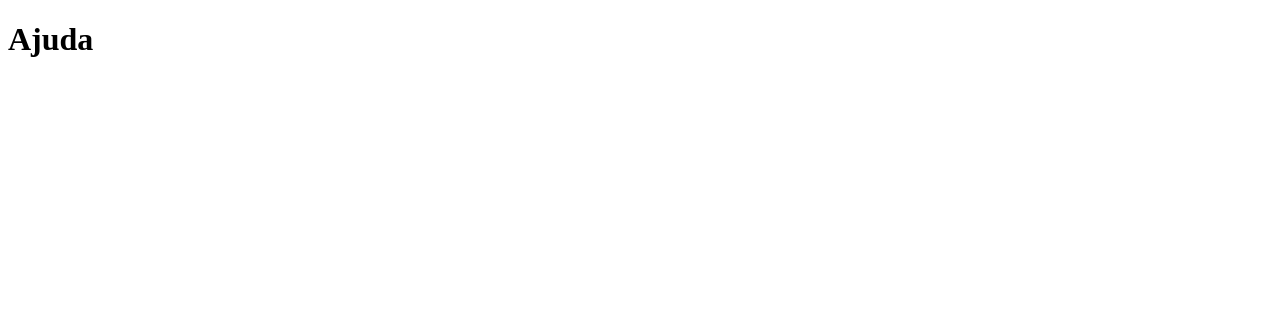
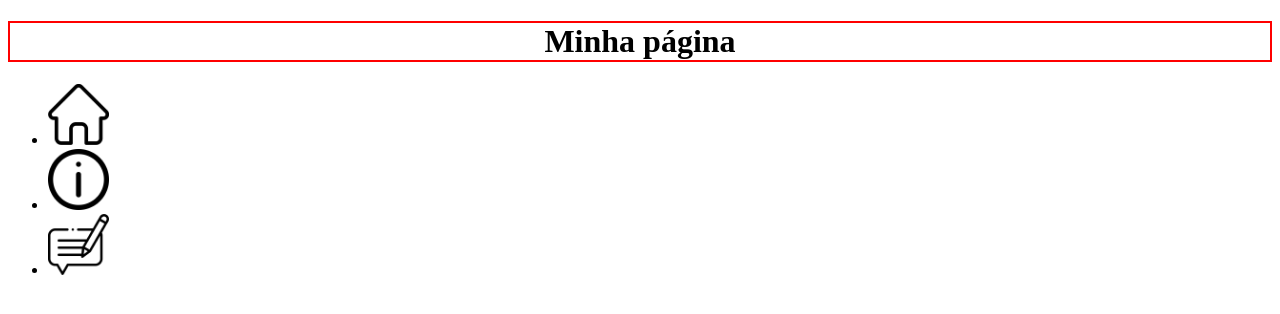
Before and after one commit to ViniciusLABernardes/aula05, a plain HTML site: page paginas/ajuda.html in a window 1280 px wide. Drawn offline with Linux system fonts and the light colour scheme.

Commit message:
colocando imagens na nav do header do  site

```diff
--- a/paginas/ajuda.html
+++ b/paginas/ajuda.html
@@ -4,8 +4,22 @@
     <meta charset="UTF-8">
     <meta name="viewport" content="width=device-width, initial-scale=1.0">
     <title>Ajuda</title>
+    <link rel="stylesheet" href="../style.css"/>
+
 </head>
 <body>
-    <h1>Ajuda</h1>
+    <div class="container">
+        <header class="cabecalho">
+            <h1>Minha página</h1>
+            <nav>
+                <ul>
+                    <li> <a href="../index.html"><img src="../img/home.png" class="iconsImg" alt="ajuda" >   </a> </li>
+                    <li> <a href="./sobre.html"><img src="../img/about.png" class="iconsImg" alt="sobre">    </a> </li>
+                    <li> <a href="#contato"><img src="../img/contact.png" class="iconsImg" alt="contatos"> </a> </li>
+                </ul>
+
+            </nav>
+
+        </header>
 </body>
 </html>
--- a/style.css
+++ b/style.css
@@ -22,3 +22,8 @@ nav ul li a{
     transform: scale(1.2);
 
 } */
+.container .cabecalho .iconsImg{
+
+    width: 5%;
+
+}
```
Also changed, not shown: index.html (+4 -4 lines), img/about.png (added), img/contact.png (added), img/help.png (added), img/home.png (added).
